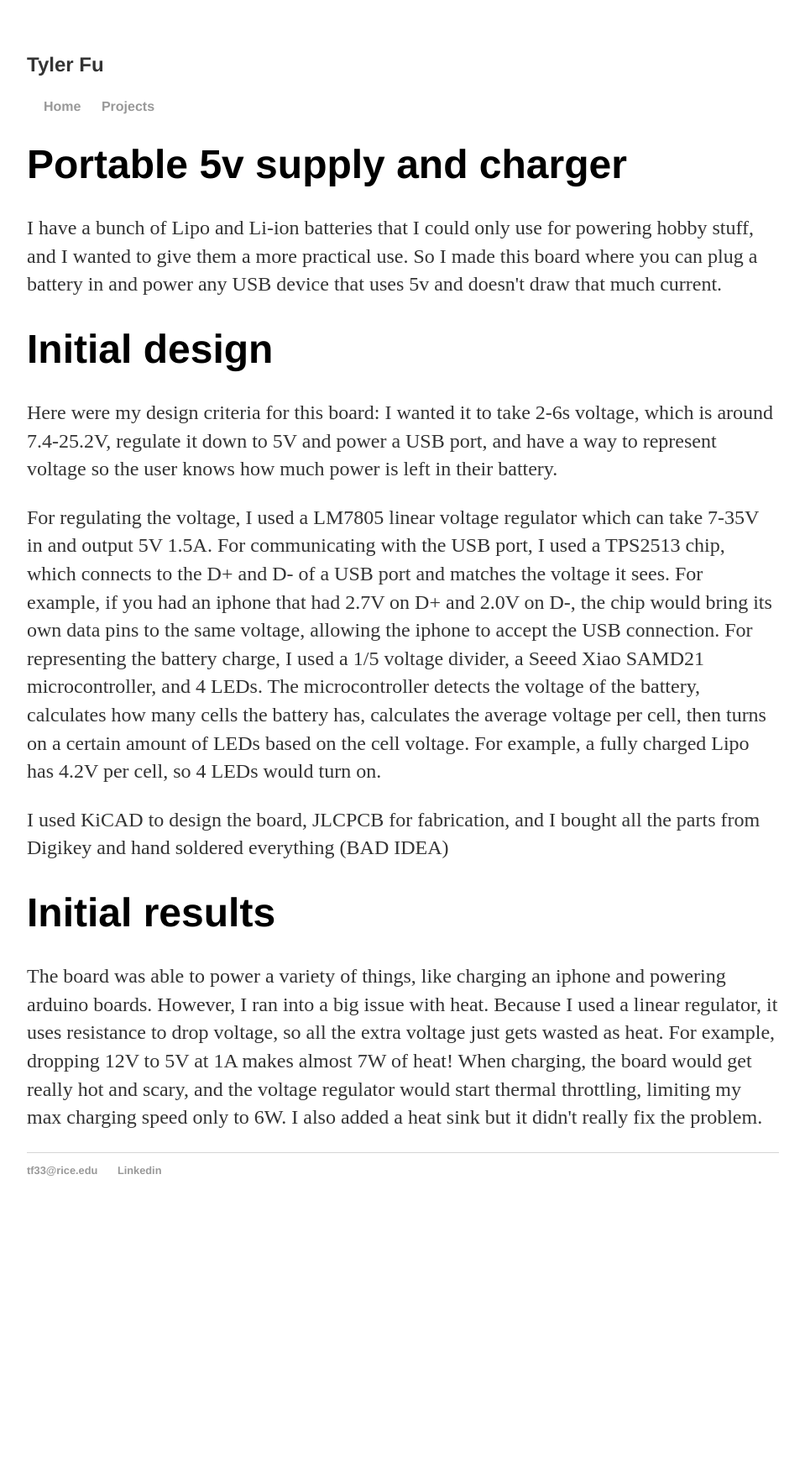
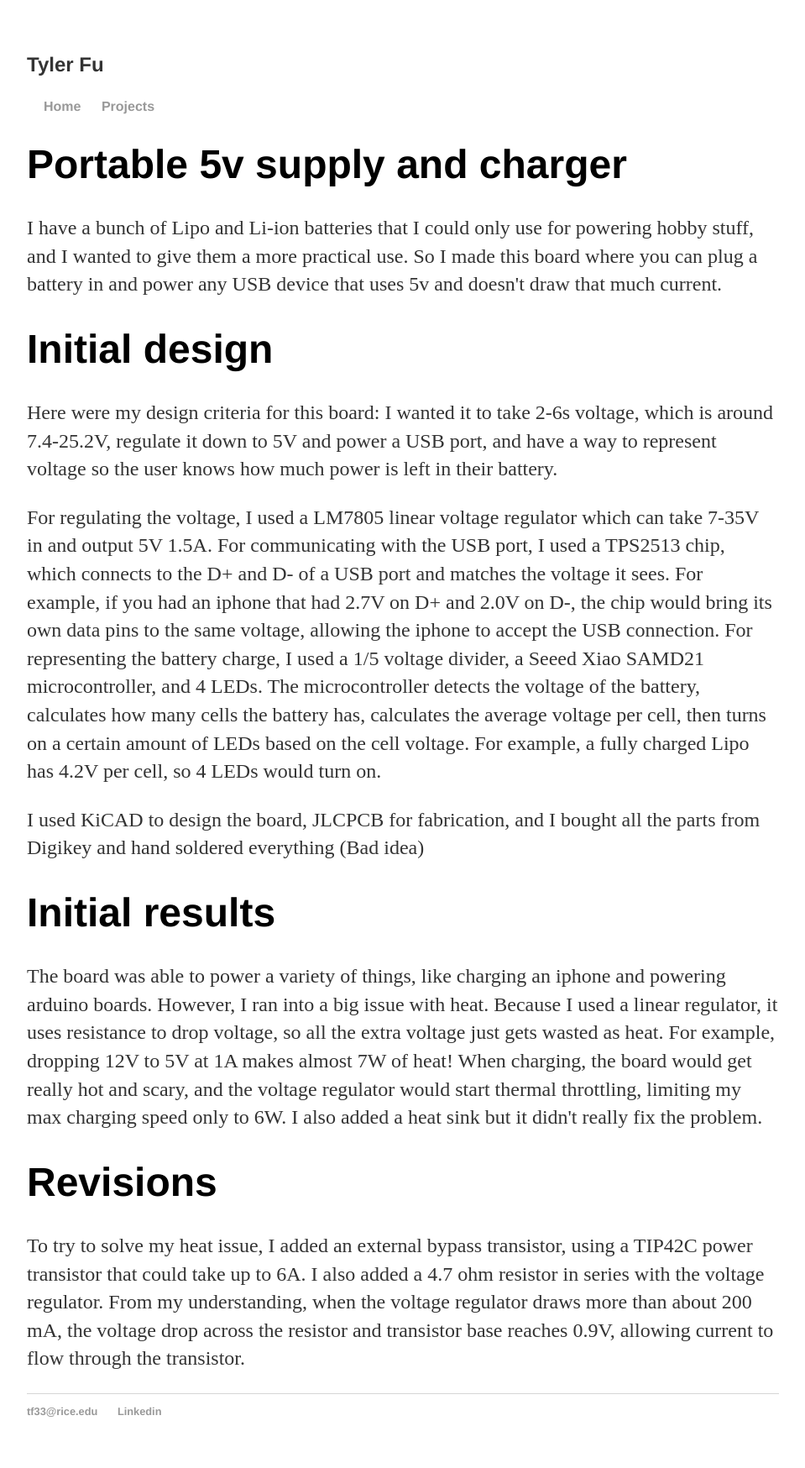
Before and after one commit to tfu1897/tfu1897.github.io, a Jekyll site: the page built from Projects/charger.html, in a window 1280 px wide. Shown: the whole page at 84% size, without its empty margins (160-1119 px from the left). Built offline with Jekyll 4.4.1, drawn with Linux system fonts in a browser that asks for light colours; before the commit the page ends 1461 px from its top, so only the background shows below that.

Commit message:
Update charger.html

```diff
--- a/Projects/charger.html
+++ b/Projects/charger.html
@@ -11,7 +11,9 @@ permalink: /Projects/charger/
 	<p>Here were my design criteria for this board: I wanted it to take 2-6s voltage, which is around 7.4-25.2V, regulate it down to 5V and power a USB port, and have a way to represent voltage so the user knows how much power is left in their battery. </p>
 
 	<p>For regulating the voltage, I used a LM7805 linear voltage regulator which can take 7-35V in and output 5V 1.5A. For communicating with the USB port, I used a TPS2513 chip, which connects to the D+ and D- of a USB port and matches the voltage it sees. For example, if you had an iphone that had 2.7V on D+ and 2.0V on D-, the chip would bring its own data pins to the same voltage, allowing the iphone to accept the USB connection.  For representing the battery charge, I used a 1/5 voltage divider, a Seeed Xiao SAMD21 microcontroller, and 4 LEDs.  The microcontroller detects the voltage of the battery, calculates how many cells the battery has, calculates the average voltage per cell, then turns on a certain amount of LEDs based on the cell voltage.  For example, a fully charged Lipo has 4.2V per cell, so 4 LEDs would turn on. </p>
-	<p>I used KiCAD to design the board, JLCPCB for fabrication, and I bought all the parts from Digikey and hand soldered everything (BAD IDEA)</p>
+	<p>I used KiCAD to design the board, JLCPCB for fabrication, and I bought all the parts from Digikey and hand soldered everything (Bad idea)</p>
 	<h1>Initial results</h1>
 	<p>The board was able to power a variety of things, like charging an iphone and powering arduino boards.  However, I ran into a big issue with heat. Because I used a linear regulator, it uses resistance to drop voltage, so all the extra voltage just gets wasted as heat. For example, dropping 12V to 5V at 1A makes almost 7W of heat!  When charging, the board would get really hot and scary, and the voltage regulator would start thermal throttling, limiting my max charging speed only to 6W.  I also added a heat sink but it didn't really fix the problem.</p>
+	<h1>Revisions</h1>
+	<p>To try to solve my heat issue, I added an external bypass transistor, using a TIP42C power transistor that could take up to 6A.  I also added a 4.7 ohm resistor in series with the voltage regulator.  From my understanding, when the voltage regulator draws more than about 200 mA, the voltage drop across the resistor and transistor base reaches 0.9V, allowing current to flow through the transistor. </p>
 </div>
```
